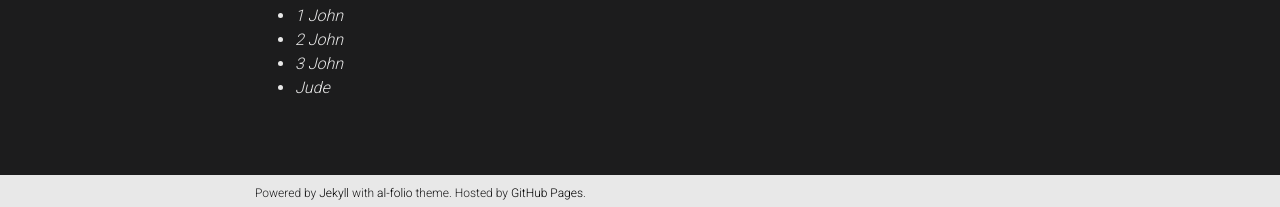
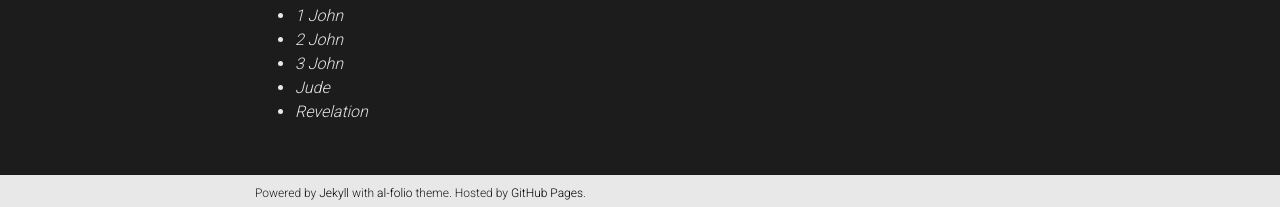
Before and after one commit to anthonylestone/anthonylestone.github.io, a Jekyll site: the page built from _pages/readinglist.md, in a window 1280 px wide and 900 px high, scrolled down 913 px. Shown: the part 690-897 px from the top of the window. Built offline with Jekyll 4.4.1, drawn with Linux system fonts in a browser that asks for light colours; comment, search, counter and statistics services are not loaded; a style sheet for code colours, icons or effects is not loaded.

Commit message:
finished Revelation

```diff
--- a/_pages/readinglist.md
+++ b/_pages/readinglist.md
@@ -72,3 +72,4 @@ I read the [Douay-Rheims Bible](https://tanbooks.com/products/books/douay-rheims
 - *2 John*
 - *3 John*
 - *Jude*
+- *Revelation*
```
